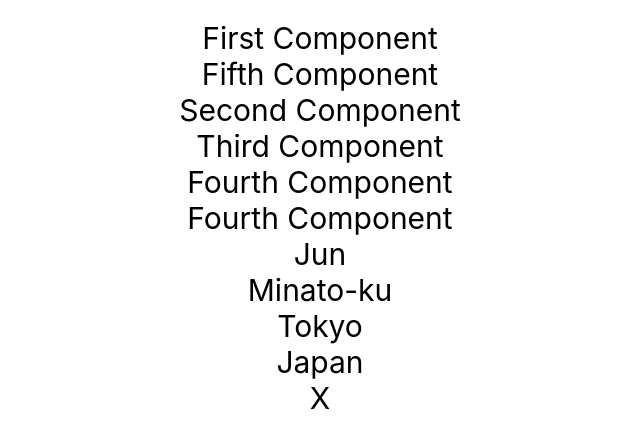
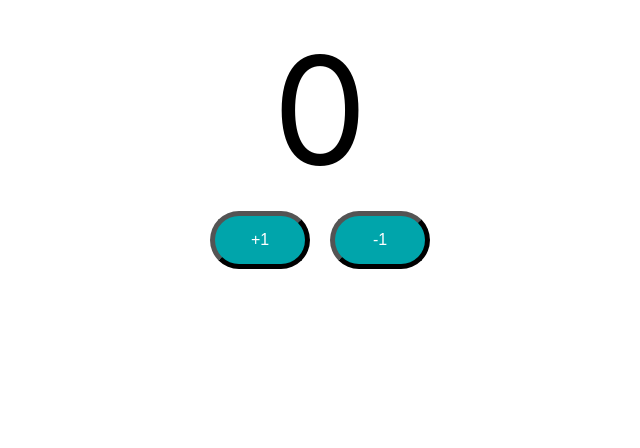
Before and after one commit to Jun-design-sketch/react-java-db-app, a React (Create React App) app in the folder 01-frontend/todo-app/: page / in a window 1280 px wide. Shown: the top 448 px of the page, without its empty margins (320-960 px from the left). Built offline with nearby package versions, Linux system fonts and the light colour scheme.

Commit message:
react status, Virtual DOMs

```diff
--- a/01-frontend/todo-app/src/App.js
+++ b/01-frontend/todo-app/src/App.js
@@ -1,10 +1,12 @@
 import './App.css';
 import LearningComponent from './components/learning-examples/LearningComponent';
+import Counter from './components/counter/Counter'
 
 function App() {
   return (
     <div className="App">
-      <LearningComponent />
+      {/* <LearningComponent /> */}
+      <Counter />
     </div>
   );
 }
--- /dev/null
+++ b/01-frontend/todo-app/src/components/counter/Counter.css
@@ -0,0 +1,16 @@
+.counterButton {
+  font-size: 16px;
+  background-color: #00a5ab;
+  width: 100px;
+  margin: 10px;
+  color: white;
+  padding: 15px;
+  border-radius: 30px;
+  border-color: black;
+  border-width:5px;
+}
+
+.count {
+  font-size: 150px;
+  padding: 20px;
+}
--- /dev/null
+++ b/01-frontend/todo-app/src/components/counter/Counter.jsx
@@ -0,0 +1,38 @@
+import { useState } from 'react';
+import './Counter.css'
+
+export default function Counter() {
+
+  // array [0, f]
+  // declaration of state makes array
+  // [value, function]
+  // to use easiest way, use array left side
+  // for example
+  // const array = [1, 2]
+  // const [firstElt, secondElt] = array
+  const [count, setCount] = useState(0);
+
+  function incrementCounterFunction() {
+
+    setCount(count + 1);
+  }
+
+  function decresementCounterFunction(){
+
+    setCount(count -1);
+  }
+
+  return (
+    <div classname="Counter">
+      <span className="count">{count}</span>
+      <div>
+        <button className="counterButton"
+                onClick={incrementCounterFunction}
+        >+1</button>
+        <button className="counterButton"
+                onClick={decresementCounterFunction}
+        >-1</button>
+      </div>
+    </div>
+  )
+}
```
